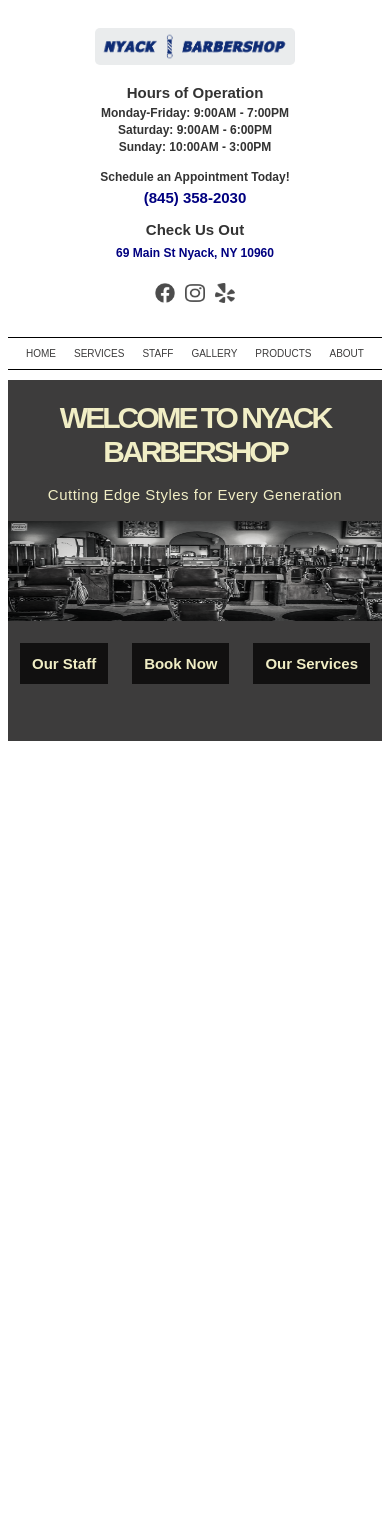
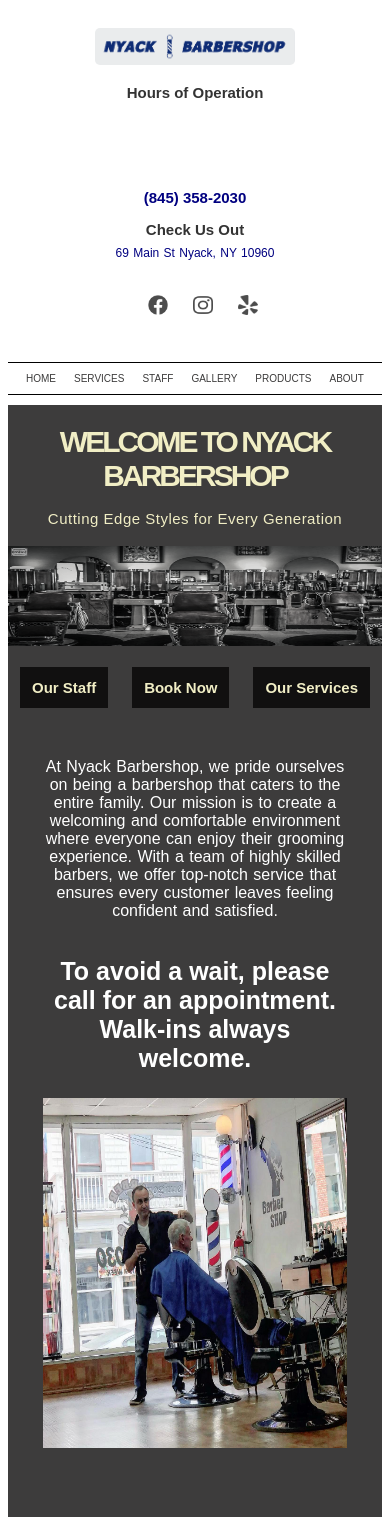
Before and after one commit to James-fleming394/nyack-barbershop, a React (Create React App) app: page / in a window 390 px wide. Before the commit the page ends 844 px from the top, so only its background shows below. Built offline with nearby package versions, Linux system fonts and the light colour scheme.

Commit message:
Quote and image complete and css coomplete

```diff
--- a/src/pages/home/Home.css
+++ b/src/pages/home/Home.css
@@ -71,6 +71,43 @@
     display: flex;
     justify-content: center;
     align-items: center;
+}
+
+.showoff {
+    display: flex;
+    justify-content: space-around;
+    align-items: center;
+    margin-top: 20px;
+    padding: 20px;
+}
+
+.left-side {
+    flex: 1;
+    margin-right: 15px;
+}
+
+h6 {
+    color: white;
+    text-align: center;
+    font-size: 18px;
+    font-weight: 500;
+    word-spacing: 1px;
+}
+
+h3 {
+    color: white;
+    text-align: center;
+    font-size: 25px;
+}
+
+.right-side {
+    flex: 1;
+    margin-left: 15px;
+}
+
+.right-img {
+    width: 100%;
+    height: 350px;
 }
 
 @media (max-width: 1000px) {
@@ -148,4 +185,35 @@
         justify-content: center;
         align-items: center;
     }
+    .showoff {
+        display: grid;
+        justify-content: space-around;
+        align-items: center;
+        margin-top: -20px;
+    }
+
+    h6 {
+        color: white;
+        text-align: center;
+        font-size: 16px;
+        font-weight: 500;
+        word-spacing: 1px;
+        margin-left: 15px;
+    }
+
+    h3 {
+        color: white;
+        text-align: center;
+        font-size: 25px;
+        margin-left: 15px;
+    }
+
+    .right-side {
+        margin-right: 15px;
+    }
+
+    .right-img {
+        width: 100%;
+        height: 350px;
+    }
 }
--- a/src/pages/home/Home.jsx
+++ b/src/pages/home/Home.jsx
@@ -2,6 +2,7 @@
 import '../home/Home.css';
 import Home1 from '../../assets/Home.png';
 import { useNavigate } from "react-router-dom";
+import Home01 from '../../assets/Home1.png';
 
 const Home = () => {
 
@@ -33,6 +34,20 @@
                 <h2 onClick={staffClick}>Book Now</h2>
                 <h2 onClick={serviceClick}>Our Services</h2>
             </div>
+            <div className="showoff">
+                <div className="left-side">
+                    <h6>
+                        At Nyack Barbershop, we pride ourselves on being a barbershop that caters to the entire family.
+                        Our mission is to create a welcoming and comfortable environment where everyone can enjoy their
+                        grooming experience. With a team of highly skilled barbers, we offer top-notch service that ensures
+                        every customer leaves feeling confident and satisfied.
+                    </h6>
+                    <h3>To avoid a wait, please call for an appointment. Walk-ins always welcome. </h3>
+                </div>
+                <div className="right-side">
+                    <img className="right-img" src={Home01} alt="home right" />
+                </div>
+            </div>
             <div className="yelp">
                 <div className="elfsight-app-63c859e2-7023-41bd-804a-b8d1727cc51e"></div>
             </div>
```
